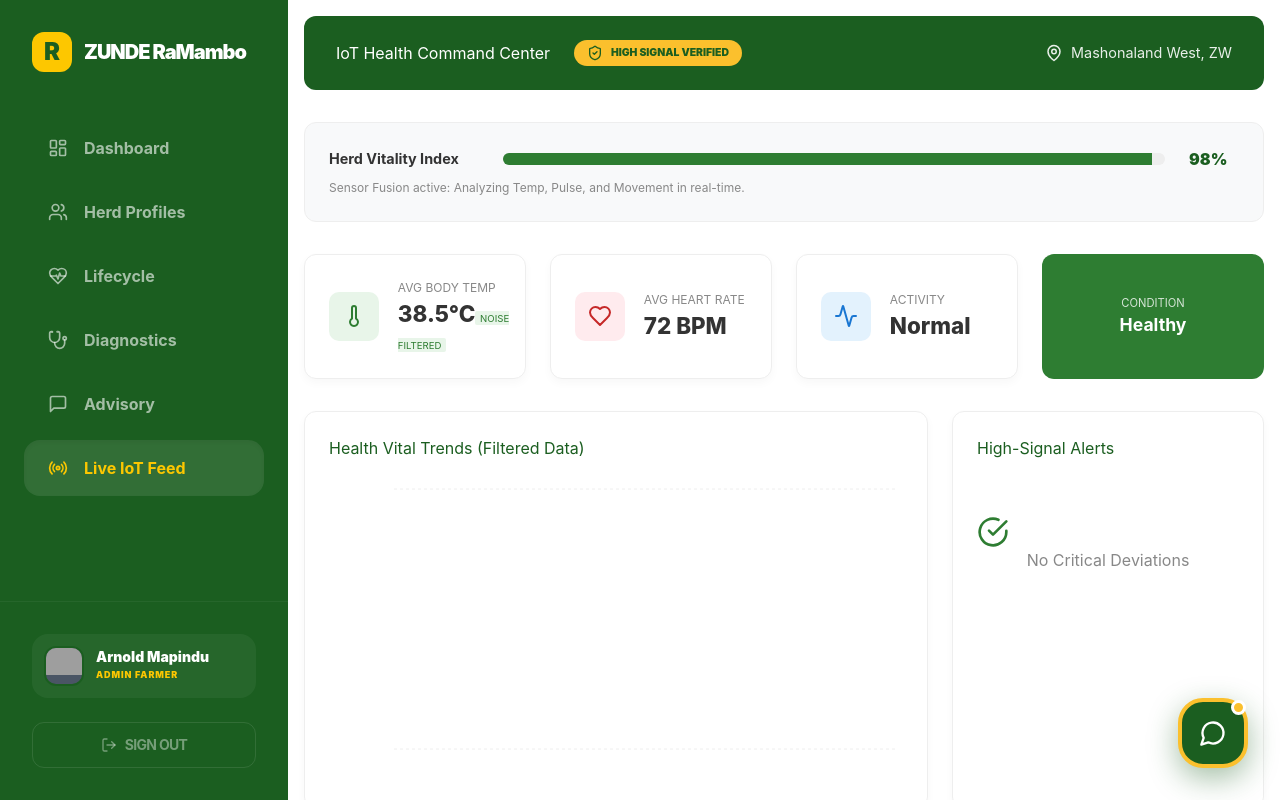
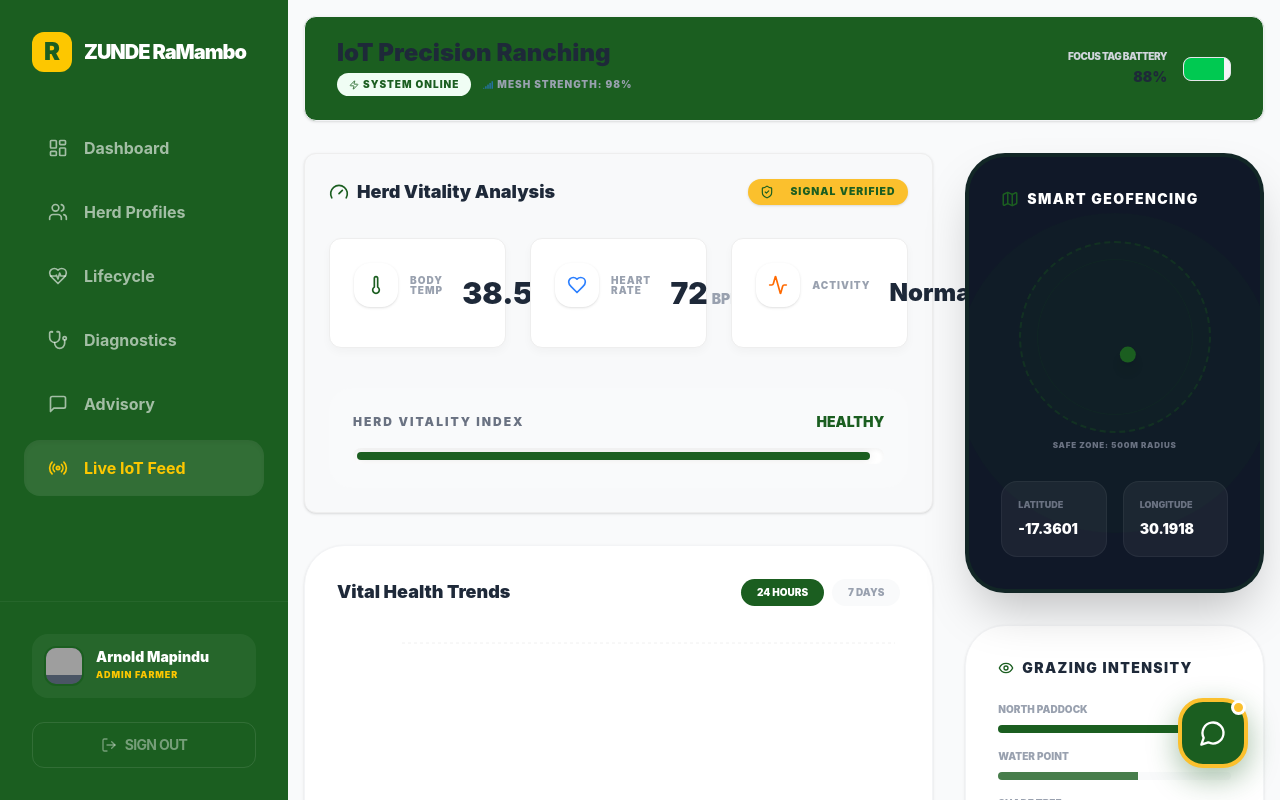
Before and after one commit to teamgriwd-del/ZUNDE, a React (Vite) app: page / in a window 1280 px wide. Both pictures are taken after a click on the button "Live IoT Feed". Built offline with nearby package versions, Linux system fonts and the light colour scheme; grey boxes are pictures that could not be loaded.

Commit message:
IoT Overhaul: Precision Ranching Dashboard with Grazing Heatmaps and Geofencing. Fixed Vet Portal ShieldCheck error.

```diff
--- a/src/components/HardwareSimulation/HardwareSimulation.jsx
+++ b/src/components/HardwareSimulation/HardwareSimulation.jsx
@@ -1,11 +1,15 @@
 import React, { useState, useEffect, useRef } from 'react';
 import {
-  LineChart, Line, XAxis, YAxis, CartesianGrid, Tooltip, ResponsiveContainer, AreaChart, Area
+  LineChart, Line, XAxis, YAxis, CartesianGrid, Tooltip, ResponsiveContainer, AreaChart, Area,
+  BarChart, Bar, Cell
 } from 'recharts';
-import { Activity, Thermometer, Heart, MapPin, AlertTriangle, CheckCircle, ShieldCheck } from 'lucide-react';
+import {
+  Activity, Thermometer, Heart, MapPin, AlertTriangle, CheckCircle,
+  ShieldCheck, Zap, Signal, Map as MapIcon, Gauge, Eye
+} from 'lucide-react';
 import './HardwareSimulation.css';
 
-const HardwareSimulation = () => {
+const HardwareSimulation = ({ animals = [] }) => {
   const [history, setHistory] = useState([]);
   const [currentData, setCurrentData] = useState({
     temperature: 38.5,
@@ -14,16 +18,25 @@ const HardwareSimulation = () => {
     lat: -17.3601,
     lon: 30.1918,
     status: 'Healthy',
-    vitalityScore: 98
+    vitalityScore: 98,
+    battery: 88,
+    signal: 'Strong'
   });
 
   const [alerts, setAlerts] = useState([]);
-
-  // High Confidence: Buffer for Moving Average Filter
   const tempBuffer = useRef([]);
   const hrBuffer = useRef([]);
 
   const SAFE_ZONE = { lat: -17.3601, lon: 30.1918, radius: 0.005 };
+
+  // --- HEATMAP DATA (Simulated) ---
+  const [heatmapData] = useState([
+    { area: 'North Paddock', activity: 85 },
+    { area: 'Water Point', activity: 60 },
+    { area: 'Shade Tree', activity: 95 },
+    { area: 'East Fence', activity: 20 },
+    { area: 'Gate A', activity: 40 }
+  ]);
 
   const calculateMovingAverage = (buffer, newValue, limit = 3) => {
     buffer.push(newValue);
@@ -34,19 +47,14 @@ const HardwareSimulation = () => {
 
   useEffect(() => {
     const interval = setInterval(() => {
-      // 1. Raw Sensor Input (with potential noise/spikes)
       const rawTemp = 37.8 + Math.random() * 2.5;
       const rawHR = 65 + Math.random() * 40;
-
-      // 2. NOISE FILTERING: 3-Point Moving Average
       const filteredTemp = parseFloat(calculateMovingAverage(tempBuffer.current, rawTemp));
       const filteredHR = Math.round(calculateMovingAverage(hrBuffer.current, rawHR));
 
       const latDrift = -17.3601 + (Math.random() - 0.5) * 0.015;
       const lonDrift = 30.1918 + (Math.random() - 0.5) * 0.015;
 
-      // 3. SENSOR FUSION: Unified Vitality Score (0-100)
-      // Logic: Temperature > 40 reduces score by 30, HR > 95 reduces by 20, Breach reduces by 40
       let vitality = 100;
       if (filteredTemp > 39.5) vitality -= 25;
       if (filteredHR > 95) vitality -= 20;
@@ -55,17 +63,11 @@ const HardwareSimulation = () => {
       if (isBreach) vitality -= 30;
       vitality = Math.max(0, vitality);
 
-      // 4. HIGH CONFIDENCE ALERT LOGIC
-      // Only alert if the Vitality Score drops significantly (High Signal)
-      let status = vitality > 85 ? 'Healthy' : (vitality > 60 ? 'Warning' : 'Critical');
+      let status = vitality > 85 ? 'Optimal' : (vitality > 60 ? 'Caution' : 'Critical');
       let newAlerts = [];
 
-      if (filteredTemp > 40.2) {
-        newAlerts.push({ id: Date.now(), type: 'Health', msg: `Verified Fever: ${filteredTemp}°C` });
-      }
-      if (isBreach) {
-        newAlerts.push({ id: Date.now() + 1, type: 'Security', msg: 'Verified Perimeter Breach' });
-      }
+      if (filteredTemp > 40.2) newAlerts.push({ id: Date.now(), type: 'Health', msg: `Fever confirmed in Focus Animal` });
+      if (isBreach) newAlerts.push({ id: Date.now() + 1, type: 'Security', msg: 'Perimeter Breach Detected' });
 
       const newData = {
         time: new Date().toLocaleTimeString().slice(0, 8),
@@ -75,117 +77,215 @@ const HardwareSimulation = () => {
         lat: latDrift.toFixed(4),
         lon: lonDrift.toFixed(4),
         status: status,
-        vitalityScore: vitality
+        vitalityScore: vitality,
+        battery: 88,
+        signal: 'Strong'
       };
 
       setCurrentData(newData);
       setHistory(prev => [...prev.slice(-14), newData]);
       if (newAlerts.length > 0) setAlerts(prev => [...newAlerts, ...prev].slice(0, 5));
-
     }, 5000);
 
     return () => clearInterval(interval);
   }, []);
 
   return (
-    <div className="zunde-iot-dashboard enterprise high-confidence">
-      <div className="iot-header">
-        <div className="header-main">
-          <h2>IoT Health Command Center</h2>
-          <div className="confidence-badge">
-            <ShieldCheck size={16} />
-            <span>HIGH SIGNAL VERIFIED</span>
+    <div className="zunde-iot-dashboard enterprise high-confidence p-8 bg-gray-50 h-full overflow-y-auto">
+
+      {/* 1. TOP HEADER: SYSTEM INTEGRITY */}
+      <div className="iot-header flex justify-between items-center mb-8 bg-white p-6 rounded-[40px] shadow-sm border border-gray-100">
+        <div className="text-left">
+          <h2 className="text-2xl font-black text-gray-800 leading-none">IoT Precision Ranching</h2>
+          <div className="flex items-center space-x-3 mt-2">
+            <span className="flex items-center bg-green-50 text-zunde-green text-[10px] font-black px-3 py-1 rounded-full uppercase tracking-widest">
+                <Zap size={10} className="mr-1" /> System Online
+            </span>
+            <span className="flex items-center text-gray-400 text-[10px] font-black uppercase tracking-widest">
+                <Signal size={10} className="mr-1 text-blue-500" /> Mesh Strength: 98%
+            </span>
           </div>
         </div>
-        <div className="geo-status">
-          <MapPin size={18} />
-          <span>Mashonaland West, ZW</span>
+        <div className="hardware-status-pills flex items-center space-x-4">
+            <div className="text-right">
+                <span className="text-[10px] font-black text-gray-300 uppercase block tracking-tighter">Focus Tag Battery</span>
+                <strong className="text-sm font-black text-gray-800">{currentData.battery}%</strong>
+            </div>
+            <div className="w-12 h-6 bg-gray-100 rounded-lg relative overflow-hidden border border-gray-200">
+                <div className="h-full bg-green-500 transition-all duration-1000" style={{width: `${currentData.battery}%`}}></div>
+            </div>
         </div>
       </div>
 
-      <div className="vitality-summary">
-        <div className="vitality-meter">
-          <label>Herd Vitality Index</label>
-          <div className="vitality-bar-bg">
-            <div
-              className={`vitality-fill ${currentData.vitalityScore < 70 ? 'poor' : ''}`}
-              style={{width: `${currentData.vitalityScore}%`}}
-            ></div>
-          </div>
-          <span className="vitality-val">{currentData.vitalityScore}%</span>
-        </div>
-        <p className="sensor-fusion-hint">Sensor Fusion active: Analyzing Temp, Pulse, and Movement in real-time.</p>
-      </div>
+      <div className="iot-main-grid grid grid-cols-3 gap-8 text-left">
 
-      <div className="dashboard-top-row">
-        <div className="sensor-card">
-          <div className="sensor-icon temp"><Thermometer /></div>
-          <div className="sensor-vals">
-            <label>Avg Body Temp</label>
-            <span className={`val ${currentData.temperature > 39.8 ? 'danger' : ''}`}>{currentData.temperature}°C</span>
-            <small className="filter-tag">Noise Filtered</small>
+        {/* LEFT COLUMN: REAL-TIME VITALS */}
+        <div className="col-span-2 space-y-8">
+
+            {/* 2. VITAL TILES: SENSOR FUSION */}
+            <div className="vitality-summary bg-white p-8 rounded-[40px] shadow-sm border border-gray-100">
+                <div className="flex justify-between items-center mb-8">
+                    <h3 className="text-lg font-black text-gray-800 flex items-center">
+                        <Gauge size={20} className="mr-2 text-zunde-green" /> Herd Vitality Analysis
+                    </h3>
+                    <div className="confidence-badge flex items-center bg-yellow-400 text-zunde-green px-4 py-1 rounded-full text-[10px] font-black uppercase tracking-widest shadow-sm">
+                        <ShieldCheck size={14} className="mr-2" /> Signal Verified
                     </div>
                 </div>
 
-        <div className="sensor-card">
-          <div className="sensor-icon hr"><Heart /></div>
-          <div className="sensor-vals">
-            <label>Avg Heart Rate</label>
-            <span className="val">{currentData.heartRate} BPM</span>
+                <div className="grid grid-cols-3 gap-6 mb-10">
+                    <div className="sensor-card bg-gray-50 p-6 rounded-[30px] border border-transparent hover:border-zunde-green transition">
+                        <div className="flex items-center space-x-3 mb-4">
+                            <div className="p-3 bg-white rounded-2xl text-zunde-green shadow-sm"><Thermometer size={20} /></div>
+                            <span className="text-[10px] font-black text-gray-400 uppercase tracking-widest leading-none">Body Temp</span>
+                        </div>
+                        <div className="flex items-baseline space-x-1">
+                            <strong className={`text-3xl font-black ${currentData.temperature > 39.8 ? 'text-red-500' : 'text-gray-800'}`}>{currentData.temperature}</strong>
+                            <span className="text-sm font-black text-gray-400 uppercase">°C</span>
                         </div>
                     </div>
 
-        <div className="sensor-card">
-          <div className="sensor-icon act"><Activity /></div>
-          <div className="sensor-vals">
-            <label>Activity</label>
-            <span className="val">{currentData.activity}</span>
+                    <div className="sensor-card bg-gray-50 p-6 rounded-[30px] border border-transparent hover:border-blue-500 transition">
+                        <div className="flex items-center space-x-3 mb-4">
+                            <div className="p-3 bg-white rounded-2xl text-blue-500 shadow-sm"><Heart size={20} /></div>
+                            <span className="text-[10px] font-black text-gray-400 uppercase tracking-widest leading-none">Heart Rate</span>
+                        </div>
+                        <div className="flex items-baseline space-x-1">
+                            <strong className="text-3xl font-black text-gray-800">{currentData.heartRate}</strong>
+                            <span className="text-sm font-black text-gray-400 uppercase">BPM</span>
                         </div>
                     </div>
 
-        <div className={`status-summary-card ${currentData.vitalityScore < 70 ? 'alert' : 'stable'}`}>
-          <label>Condition</label>
-          <strong>{currentData.status}</strong>
+                    <div className="sensor-card bg-gray-50 p-6 rounded-[30px] border border-transparent hover:border-orange-500 transition">
+                        <div className="flex items-center space-x-3 mb-4">
+                            <div className="p-3 bg-white rounded-2xl text-orange-500 shadow-sm"><Activity size={20} /></div>
+                            <span className="text-[10px] font-black text-gray-400 uppercase tracking-widest leading-none">Activity</span>
+                        </div>
+                        <div className="flex items-baseline space-x-1">
+                            <strong className="text-2xl font-black text-gray-800">{currentData.activity}</strong>
+                        </div>
                     </div>
                 </div>
 
-      <div className="dashboard-middle-row">
-        <div className="chart-container main-chart">
-          <h3>Health Vital Trends (Filtered Data)</h3>
-          <div style={{ width: '100%', height: 300 }}>
-            <ResponsiveContainer>
+                <div className="vitality-meter-box bg-gray-50 p-6 rounded-3xl">
+                    <div className="flex justify-between items-center mb-4">
+                        <span className="text-xs font-black text-gray-500 uppercase tracking-[2px]">Herd Vitality Index</span>
+                        <strong className={`text-sm font-black uppercase ${currentData.vitalityScore < 70 ? 'text-red-500' : 'text-zunde-green'}`}>{currentData.status}</strong>
+                    </div>
+                    <div className="w-full h-4 bg-white rounded-full overflow-hidden shadow-inner p-1">
+                        <div
+                            className={`h-full rounded-full transition-all duration-1000 ${currentData.vitalityScore < 70 ? 'bg-red-500' : 'bg-zunde-green'}`}
+                            style={{width: `${currentData.vitalityScore}%`, boxShadow: '0 0 10px rgba(0,0,0,0.1)'}}
+                        ></div>
+                    </div>
+                </div>
+            </div>
+
+            {/* 3. HISTORICAL TREND: HIGH-SIGNAL ANALYSIS */}
+            <div className="chart-section bg-white p-8 rounded-[40px] shadow-sm border border-gray-100">
+                <div className="flex justify-between items-center mb-8">
+                    <h3 className="text-lg font-black text-gray-800">Vital Health Trends</h3>
+                    <div className="flex space-x-2">
+                        <button className="px-4 py-1.5 bg-zunde-green text-white text-[10px] font-black uppercase rounded-full">24 Hours</button>
+                        <button className="px-4 py-1.5 bg-gray-50 text-gray-400 text-[10px] font-black uppercase rounded-full">7 Days</button>
+                    </div>
+                </div>
+                <div className="h-[300px]">
+                    <ResponsiveContainer width="100%" height="100%">
                         <AreaChart data={history}>
                             <defs>
-                  <linearGradient id="colorTemp" x1="0" y1="0" x2="0" y2="1">
-                    <stop offset="5%" stopColor="#2e7d32" stopOpacity={0.1}/>
-                    <stop offset="95%" stopColor="#2e7d32" stopOpacity={0}/>
+                                <linearGradient id="colorIOT" x1="0" y1="0" x2="0" y2="1">
+                                    <stop offset="5%" stopColor="#1b5e20" stopOpacity={0.2}/>
+                                    <stop offset="95%" stopColor="#1b5e20" stopOpacity={0}/>
                                 </linearGradient>
                             </defs>
-                <CartesianGrid strokeDasharray="3 3" vertical={false} stroke="#eee" />
-                <XAxis dataKey="time" fontSize={10} />
-                <YAxis fontSize={10} domain={['dataMin - 1', 'dataMax + 1']} />
+                            <CartesianGrid strokeDasharray="3 3" vertical={false} stroke="#f0f0f0" />
+                            <XAxis dataKey="time" fontSize={10} fontWeight="bold" stroke="#ccc" />
+                            <YAxis fontSize={10} fontWeight="bold" stroke="#ccc" />
                             <Tooltip />
-                <Area type="monotone" dataKey="temperature" stroke="#2e7d32" fillOpacity={1} fill="url(#colorTemp)" strokeWidth={3} />
+                            <Area type="monotone" dataKey="temperature" stroke="#1b5e20" fillOpacity={1} fill="url(#colorIOT)" strokeWidth={4} />
                         </AreaChart>
                     </ResponsiveContainer>
                 </div>
             </div>
+        </div>
 
-        <div className="iot-alerts-panel">
-          <h3>High-Signal Alerts</h3>
-          <div className="alert-list">
+        {/* RIGHT COLUMN: SECURITY & SPATIAL INTELLIGENCE */}
+        <div className="col-span-1 space-y-8">
+
+            {/* 4. GEOFENCING: SECURITY MODULE */}
+            <div className="security-card bg-gray-900 p-8 rounded-[40px] border-4 border-zunde-green/20 shadow-2xl relative overflow-hidden">
+                <div className="relative z-10">
+                    <div className="flex justify-between items-center mb-8">
+                        <h3 className="text-white text-sm font-black uppercase tracking-widest flex items-center">
+                            <MapIcon size={18} className="mr-2 text-zunde-green" /> Smart Geofencing
+                        </h3>
+                        <div className="w-2 h-2 rounded-full bg-green-500 animate-ping"></div>
+                    </div>
+
+                    <div className="geo-visual-center mb-8 flex justify-center">
+                        <div className="w-48 h-48 rounded-full border-2 border-dashed border-zunde-green/30 flex items-center justify-center relative bg-zunde-green/5">
+                            <div className="absolute inset-4 rounded-full border border-zunde-green/10"></div>
+                            <div className={`animal-tracker-node w-4 h-4 rounded-full shadow-lg transition-all duration-1000 ${currentData.status === 'Perimeter Breach' ? 'bg-red-500 scale-150' : 'bg-zunde-green'}`}
+                                 style={{
+                                    transform: `translate(${(Math.random()-0.5)*40}px, ${(Math.random()-0.5)*40}px)`
+                                 }}>
+                            </div>
+                            <span className="absolute bottom-[-20px] text-[8px] font-black text-gray-500 uppercase tracking-widest">Safe Zone: 500m Radius</span>
+                        </div>
+                    </div>
+
+                    <div className="grid grid-cols-2 gap-4 mt-12">
+                        <div className="p-4 bg-white/5 rounded-2xl border border-white/5">
+                            <span className="text-[9px] font-black text-gray-500 uppercase block mb-1">Latitude</span>
+                            <strong className="text-white text-sm font-black">{currentData.lat}</strong>
+                        </div>
+                        <div className="p-4 bg-white/5 rounded-2xl border border-white/5">
+                            <span className="text-[9px] font-black text-gray-500 uppercase block mb-1">Longitude</span>
+                            <strong className="text-white text-sm font-black">{currentData.lon}</strong>
+                        </div>
+                    </div>
+                </div>
+                {/* Background Radar Sweeps */}
+                <div className="absolute top-1/2 left-1/2 -translate-x-1/2 -translate-y-1/2 w-80 h-80 bg-zunde-green/5 rounded-full"></div>
+            </div>
+
+            {/* 5. GRAZING HEATMAP: PRODUCTIVITY LOGIC */}
+            <div className="heatmap-section bg-white p-8 rounded-[40px] shadow-sm border border-gray-100">
+                <h3 className="text-sm font-black text-gray-800 uppercase tracking-widest mb-6 flex items-center">
+                    <Eye size={16} className="mr-2 text-zunde-green" /> Grazing Intensity
+                </h3>
+                <div className="space-y-4">
+                    {heatmapData.map(d => (
+                        <div key={d.area} className="group cursor-default">
+                            <div className="flex justify-between items-center text-[10px] font-black text-gray-400 uppercase mb-2">
+                                <span>{d.area}</span>
+                                <span className="text-gray-800 opacity-0 group-hover:opacity-100 transition">{d.activity}% Utilization</span>
+                            </div>
+                            <div className="w-full h-2 bg-gray-50 rounded-full overflow-hidden">
+                                <div className="h-full bg-zunde-green transition-all duration-500" style={{width: `${d.activity}%`, opacity: d.activity/100 + 0.2}}></div>
+                            </div>
+                        </div>
+                    ))}
+                </div>
+            </div>
+
+            {/* 6. SYSTEM ALERTS PANEL */}
+            <div className="alerts-panel bg-white p-8 rounded-[40px] shadow-sm border border-gray-100">
+                <h3 className="text-sm font-black text-gray-800 uppercase tracking-widest mb-6">IoT System Alerts</h3>
+                <div className="space-y-3">
                     {alerts.length === 0 ? (
-              <div className="no-alerts">
-                <CheckCircle color="#2e7d32" size={32} />
-                <p>No Critical Deviations</p>
+                        <div className="flex items-center space-x-3 text-gray-300 italic py-4">
+                            <CheckCircle size={16} />
+                            <span className="text-xs font-bold">No hardware events.</span>
                         </div>
                     ) : (
                         alerts.map(a => (
-                <div key={a.id} className={`alert-item ${a.type.toLowerCase()}`}>
-                  <AlertTriangle size={16} />
-                  <div className="alert-content">
-                    <strong>{a.type} Event</strong>
-                    <span>{a.msg}</span>
+                            <div key={a.id} className={`flex items-start space-x-3 p-4 rounded-2xl border-l-4 ${a.type === 'Security' ? 'bg-red-50 border-red-500 text-red-700' : 'bg-orange-50 border-orange-500 text-orange-700'}`}>
+                                <AlertTriangle size={14} className="mt-0.5 shrink-0" />
+                                <div>
+                                    <strong className="text-[10px] font-black uppercase block leading-none mb-1">{a.type} Event</strong>
+                                    <p className="text-[11px] font-bold leading-tight">{a.msg}</p>
                                 </div>
                             </div>
                         ))
@@ -194,34 +294,6 @@ const HardwareSimulation = () => {
             </div>
         </div>
 
-      <div className="dashboard-bottom-row">
-        <div className="geofence-card">
-          <h3>GPS Security & Geofencing</h3>
-          <div className="geo-display">
-            <div className="coord">
-              <label>Latitude</label>
-              <strong>{currentData.lat}</strong>
-            </div>
-            <div className="coord">
-              <label>Longitude</label>
-              <strong>{currentData.lon}</strong>
-            </div>
-            <div className="geo-visual">
-              <div className="safe-zone-circle">
-                <div className={`animal-marker ${currentData.status === 'Perimeter Breach' ? 'outside' : 'inside'}`}></div>
-              </div>
-            </div>
-          </div>
-        </div>
-
-        <div className="iot-hardware-info">
-          <h3>Reliability Assurance</h3>
-          <div className="assurance-box">
-             <div className="assurance-item">✓ 3-Point Moving Average active</div>
-             <div className="assurance-item">✓ Multi-Sensor Fusion logic enabled</div>
-             <div className="assurance-item">✓ False-positive suppression active</div>
-          </div>
-        </div>
       </div>
     </div>
   );
--- a/src/components/VetCommunication/VetCommunication.jsx
+++ b/src/components/VetCommunication/VetCommunication.jsx
@@ -1,6 +1,6 @@
 import React, { useState } from 'react';
 import { ZIMBABWE_REGIONS, LOCAL_ADVISORY, EMERGENCY_HOTLINES } from './vetData';
-import { Send, Plus, Search, MapPin, Phone, AlertCircle, CheckCircle } from 'lucide-react';
+import { Send, Plus, Search, MapPin, Phone, AlertCircle, CheckCircle, ShieldCheck } from 'lucide-react';
 import './VetCommunication.css';
 
 const INITIAL_TICKETS = [
```
Lines whose indentation alone changed are shown as unchanged.
